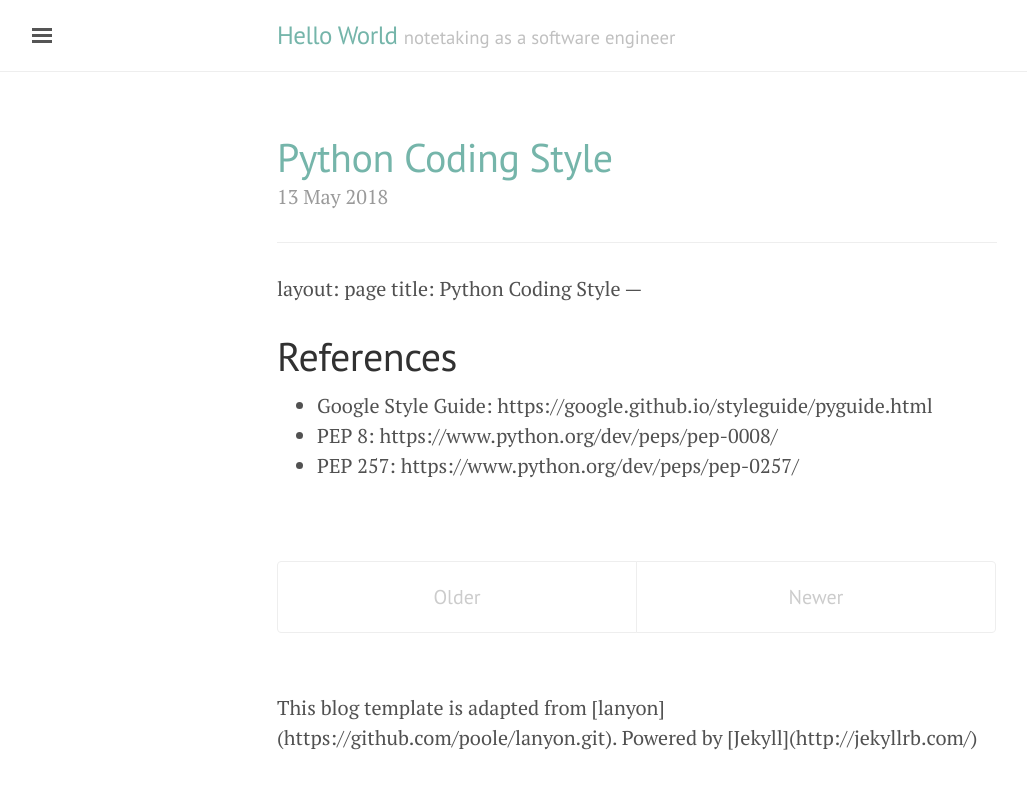
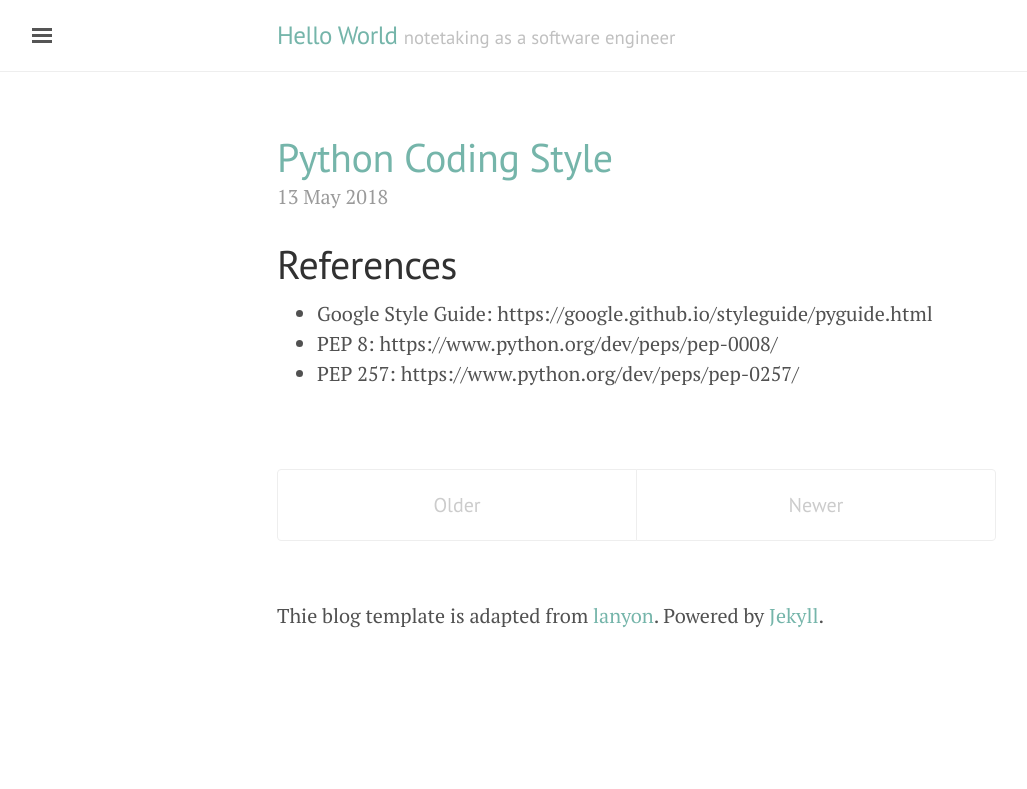
Before and after one commit to kertansul/kertansul.github.io, a Jekyll site: the page built from index.html, in a window 1280 px wide. Shown: the top 789 px of the page, without its empty margins (3-1030 px from the left). Built offline with Jekyll 4.4.1, drawn with Linux system fonts in a browser that asks for light colours; the list of posts is cut into pages by our own code.

Commit message:
try fixing bugs
- md file header
- email in about.md
- footer in index.html

```diff
--- a/index.html
+++ b/index.html
@@ -37,4 +37,8 @@ title: Home
   {% endif %}
 </div>
 
-This blog template is adapted from [lanyon](https://github.com/poole/lanyon.git). Powered by [Jekyll](http://jekyllrb.com/)
+<div class="foot">
+  <div class="footer">
+    <p>Thie blog template is adapted from <a href="https://github.com/poole/lanyon.git" target="_blank">lanyon</a>. Powered by <a href="http://jekyllrb.com" target="_blank">Jekyll</a>.</p>
+  </div>
+</div>
```
Also changed, not shown: _posts/clean-code/2018-05-13-python-coding-style.md (+1 -1 lines), about.md (+1 -1 lines).
